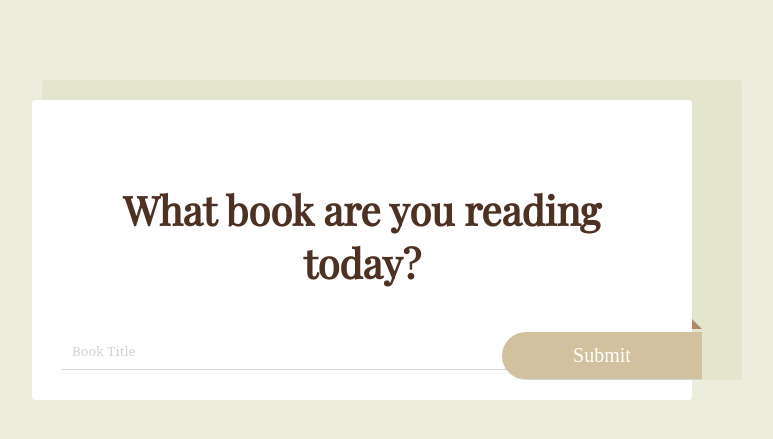
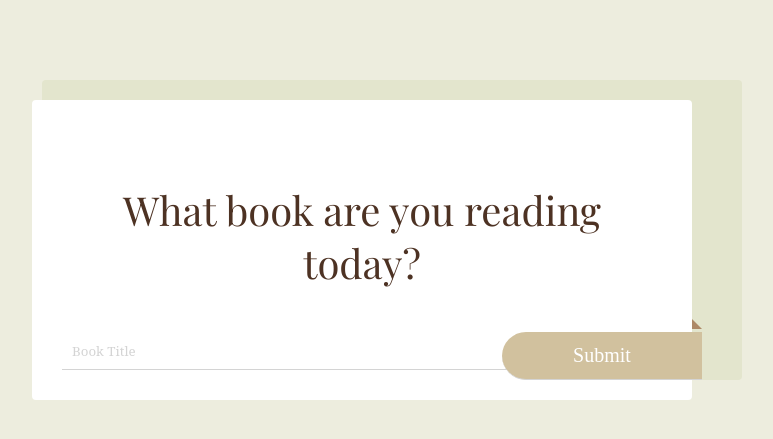
Before and after one commit to carabarr/spotify-playlist-generator, a Flask app: page / in a window 1280 px wide. Shown: the top 439 px of the page, without its empty margins (248-1021 px from the left). Run offline with Flask 2, Linux system fonts and the light colour scheme; some web fonts are replaced.

Commit message:
Update styles.css

```diff
--- a/src/static/css/styles.css
+++ b/src/static/css/styles.css
@@ -1,11 +1,19 @@
 body {
   background-color: #ededde;
   font-family: "Abhaya Libre";
+  font-size: 18px;
+  color: rgb(150,120,100);
 }
 
 ::-webkit-input-placeholder {
   font-family: "serif";
   color: #d4d4d4;
+}
+
+.instructions {
+  background-color: #e7e7d2;
+  padding: 15px;
+  border-radius: 10px;
 }
 
 .parent-wrapper {
@@ -64,7 +72,7 @@ body {
   text-align: center;
   font-size: 40px;
   font-family: "Playfair Display";
-  /*font-weight: bold;*/
+  font-weight: 100;
   /*letter-spacing: 3px;*/
   /*line-height: 28px;*/
 
```
